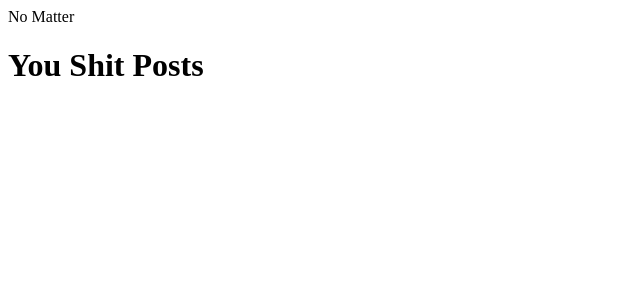
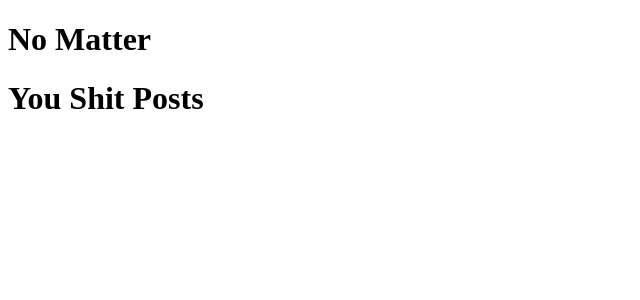
Before and after one commit to CkutlsGit/nomatter--vue, a Vue app in the folder no-matter/: page / in a window 1280 px wide. Shown: the top 300 px of the page, without its empty margins (0-640 px from the left). Built offline with nearby package versions, Linux system fonts and the light colour scheme.

Commit message:
stylee: add tag for header logo

```diff
--- a/no-matter/src/pages/MainPage.vue
+++ b/no-matter/src/pages/MainPage.vue
@@ -2,7 +2,7 @@
     <header class="header">
         <div class="header__content">
             <div class="header__logo">
-                No Matter
+                <h1>No Matter</h1>
             </div>
             <h1>You Shit Posts</h1>
         </div>
```
